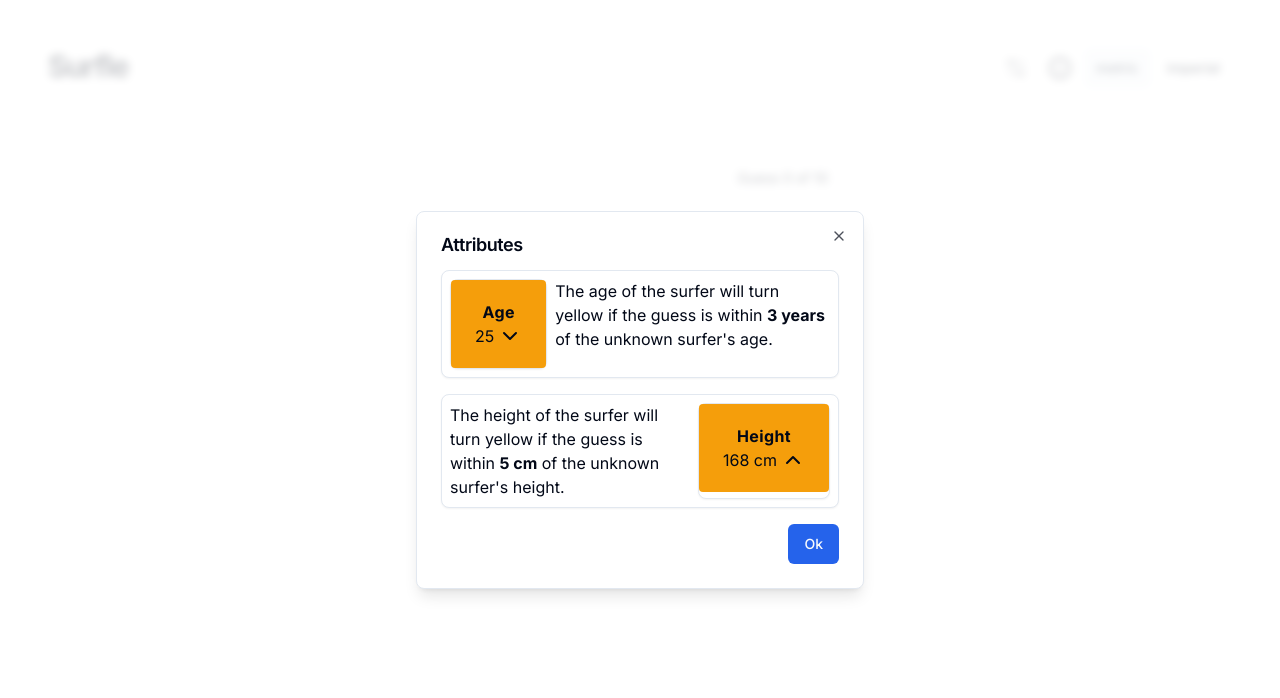
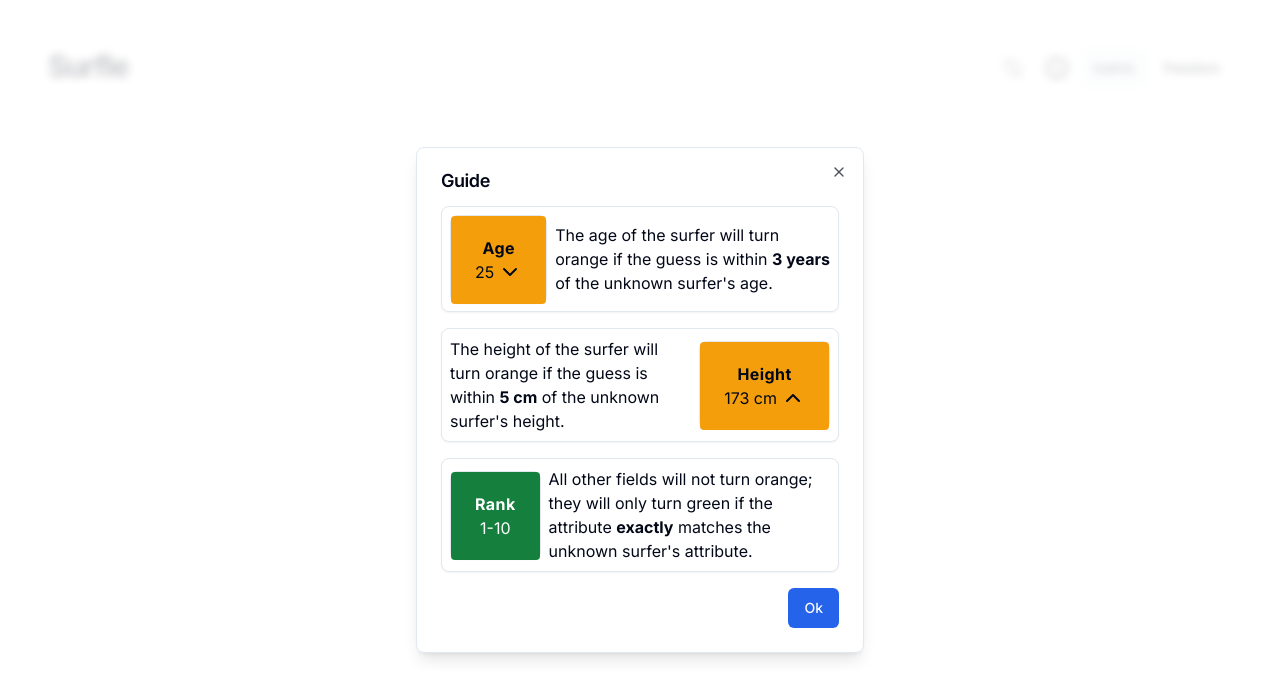
Before and after one commit to djwfdev/surfle, a Next.js app: page / in a window 1280 px wide. Both pictures are taken after a click on the button 1060 px from the left and 68 px from the top of the page. Shown: the top 698 px of the page. Built offline with nearby package versions, Linux system fonts and the light colour scheme.

Commit message:
So so close to finished!

```diff
--- a/components/guess/GuessItemStatCard.tsx
+++ b/components/guess/GuessItemStatCard.tsx
@@ -26,27 +26,28 @@ export const GuessItemStatCard = ({ label, value, correctValue }: GuessItemStatC
     }
 
     const checkNumber = (number: number, correctValue: number): [string, ReactElement] => {
-        const amber = Math.abs(number - correctValue) <= (isHeight(number) ? 5 : 3) ? 'bg-amber-500' : ''
+        const notCorrectColour = Math.abs(number - correctValue) <= (isHeight(number) ? 5 : 3) ? 'bg-amber-500' : 'bg-gray-100'
         const icon = number === correctValue ? <></> : number > correctValue ? <ChevronDown /> : <ChevronUp />
 
-        return [number === correctValue ? 'bg-green-700 text-white' : amber, icon || <></>]
+        return [number === correctValue ? 'bg-green-700 text-white' : notCorrectColour, icon || <></>]
     }
 
     const checkString = (text: string, correctText: string): string => {
-        return text === correctText ? 'bg-green-700 text-white' : ''
+        return text === correctText ? 'bg-green-700 text-white' : 'bg-gray-100'
     }
 
+    // concise if-else block
     const [cardClassName, icon] = typeof value === 'number'
         ? checkNumber(Number(value), Number(correctValue))
         : (isCountry(value) && isCountry(correctValue)) ? [checkString(value.code, correctValue.code), null]
             : [checkString(String(value), String(correctValue)), null]
 
     return (
-        <Card>
-            <CardContent className={`h-22 w-max flex flex-col items-center justify-center py-[9.75px] rounded ${cardClassName}`}>
+        <Card className='drop-shadow-sm'>
+            <CardContent className={`h-22 flex flex-col items-center justify-center py-[9.75px] rounded ${cardClassName}`}>
                 <p className='tracking-wide font-bold'>{label}</p>
                 <div className='flex flex-row gap-1'>
-                    {formattedValue(value)}
+                    <p>{formattedValue(value)}</p>
                     {icon}
                 </div>
             </CardContent>
--- a/components/guess/GuessItems.tsx
+++ b/components/guess/GuessItems.tsx
@@ -1,7 +1,7 @@
-import { Athlete } from '@/constants/searchConstants'
 import React from 'react'
 import { Avatar, AvatarFallback, AvatarImage } from '../ui/avatar'
 import { GuessItemStatCard } from './GuessItemStatCard'
+import { Athlete } from '@/constants/searchConstants'
 
 interface GuessProps {
     athletes: Athlete[]
@@ -22,12 +22,12 @@ export const GuessItems = ({ athletes, correctAthlete }: GuessProps): JSX.Elemen
                             <p className='tracking-wide'>{athlete.name}</p>
                         </div>
                         <div className='flex flex-col justify-center items-center gap-2 mt-4'>
-                            <div className='flex flex-row justify-center items-center gap-3'>
+                            <div className='flex flex-row justify-stretch items-center gap-3'>
                                 <GuessItemStatCard label='Age' value={athlete.age} correctValue={correctAthlete.age} />
                                 <GuessItemStatCard label='Height' value={athlete.height} correctValue={correctAthlete.height} />
                                 <GuessItemStatCard label='Stance' value={athlete.stance} correctValue={correctAthlete.stance} />
                             </div>
-                            <div className='flex flex-row justify-center items-center gap-3'>
+                            <div className='flex flex-row justify-stretch items-center gap-3'>
                                 <GuessItemStatCard label='Gender' value={athlete.gender} correctValue={correctAthlete.gender} />
                                 <GuessItemStatCard label='Rank' value={athlete.rank} correctValue={correctAthlete.rank} />
                                 <GuessItemStatCard label='Country' value={athlete.country} correctValue={correctAthlete.country} />
--- a/components/navbar/InfoDialog.tsx
+++ b/components/navbar/InfoDialog.tsx
@@ -1,11 +1,40 @@
-import React from 'react'
+import React, { ReactElement } from 'react'
 import { Info } from 'lucide-react'
 import { Button } from '../ui/button'
 import { Dialog, DialogContent, DialogFooter, DialogHeader, DialogTitle, DialogTrigger } from '@/components/ui/dialog'
-import { Card, CardContent, CardDescription, CardFooter, CardHeader, CardTitle } from '../ui/card'
+import { Card, CardContent } from '../ui/card'
 import { ChevronDown, ChevronUp } from 'lucide-react'
 import { useSettings } from '@/context/SettingsContext'
 import { getImperialHeight } from '@/services/searchService'
+
+interface InfoCardProps {
+    title: string
+    description: ReactElement
+    value: string | number
+    icon?: ReactElement
+    textAlignLeft?: boolean
+    isGreen?: boolean
+}
+
+const InfoCard = ({ title, description, value, icon, textAlignLeft, isGreen }: InfoCardProps) => {
+    return (
+        <Card>
+            <CardContent className='flex flex-row justify-start p-2 gap-2 items-center'>
+                {textAlignLeft && <div>{description}</div>}
+                <Card className='h-22'>
+                    <CardContent className={`h-22 w-max flex flex-col items-center justify-center py-[9.75px] rounded ${isGreen ? 'bg-green-700 text-white' : 'bg-amber-500'}`}>
+                        <p className='tracking-wide font-bold'>{title}</p>
+                        <div className='flex flex-row gap-1'>
+                            <p>{value}</p>
+                            {icon}
+                        </div>
+                    </CardContent>
+                </Card>
+                {!textAlignLeft && <div>{description}</div>}
+            </CardContent>
+        </Card>
+    )
+}
 
 export const InfoDialog = (): JSX.Element => {
     const { isMetric } = useSettings()
@@ -19,42 +48,27 @@ export const InfoDialog = (): JSX.Element => {
             </DialogTrigger>
             <DialogContent>
                 <DialogHeader>
-                    <DialogTitle>Attributes</DialogTitle>
+                    <DialogTitle>Guide</DialogTitle>
                 </DialogHeader>
-                <Card>
-                    <CardContent className='flex flex-row justify-start p-2 gap-2'>
-                        <Card>
-                            <CardContent className='h-22 flex flex-col items-center justify-center py-[9.75px] rounded bg-amber-500'>
-                                <p className='tracking-wide font-bold'>Age</p>
-                                <div className='flex flex-row gap-1'>
-                                    <p>25</p>
-                                    <ChevronDown />
-                                </div>
-                            </CardContent>
-                        </Card>
-                        <div>
-                            The age of the surfer will turn yellow if the guess is
-                            within <b>3 years</b> of the unknown surfer's age.
-                        </div>
-                    </CardContent>
-                </Card>
-                <Card>
-                    <CardContent className='flex flex-row justify-start p-2 gap-2'>
-                        <div>
-                            The height of the surfer will turn yellow if the guess is
-                            within <b>{isMetric ? '5 cm' : '2 inches'}</b> of the unknown surfer's height.
-                        </div>
-                        <Card>
-                            <CardContent className='h-22 w-max flex flex-col items-center justify-center py-[9.75px] rounded bg-amber-500'>
-                                <p className='tracking-wide font-bold'>Height</p>
-                                <div className='flex flex-row gap-1'>
-                                    <p>{isMetric ? '168 cm' : getImperialHeight(168)}</p>
-                                    <ChevronUp />
-                                </div>
-                            </CardContent>
-                        </Card>
-                    </CardContent>
-                </Card>
+                <InfoCard
+                    title='Age'
+                    description={<>The age of the surfer will turn orange if the guess is within <b>3 years</b> of the unknown surfer's age.</>}
+                    value={25}
+                    icon={<ChevronDown />}
+                />
+                <InfoCard
+                    title='Height'
+                    description={<>The height of the surfer will turn orange if the guess is within <b>{isMetric ? '5 cm' : '2 inches'}</b> of the unknown surfer's height.</>}
+                    value={isMetric ? '173 cm' : getImperialHeight(173)}
+                    icon={<ChevronUp />}
+                    textAlignLeft
+                />
+                <InfoCard
+                    title='Rank'
+                    description={<>All other fields will not turn orange; they will only turn green if the attribute <b>exactly</b> matches the unknown surfer's attribute.</>}
+                    value='1-10'
+                    isGreen
+                />
                 <DialogFooter>
                     <DialogTrigger asChild>
                         <Button>Ok</Button>
--- a/components/navbar/SettingsDialog.tsx
+++ b/components/navbar/SettingsDialog.tsx
@@ -19,7 +19,7 @@ export const SettingsDialog = (): JSX.Element => {
                 <Card>
                     <CardHeader className='flex flex-row gap-2 justify-center items-center'>
                         <AlertTriangle className='h-6 w-6' />
-                        Work in progress
+                        {/* TODO: Add settings? */}
                     </CardHeader>
                 </Card>
                 <DialogFooter>
--- a/components/navbar/UnitsToggle.tsx
+++ b/components/navbar/UnitsToggle.tsx
@@ -1,14 +1,14 @@
 import React from 'react'
 import { Toggle } from '../ui/toggle'
-import { useSettings } from '@/context/SettingsContext';
+import { useSettings } from '@/context/SettingsContext'
 
 export const UnitsToggle = (): JSX.Element => {
-    const { isMetric, toggleUnits } = useSettings();
+    const { isMetric, toggleUnits } = useSettings()
 
     return (
         <div className='flex flex-row gap-1'>
             <Toggle
-                aria-label='Toggle italic'
+                aria-label='Metric'
                 pressed={isMetric}
                 onPressedChange={() => toggleUnits()}
             >
@@ -19,7 +19,7 @@ export const UnitsToggle = (): JSX.Element => {
                 pressed={!isMetric}
                 onPressedChange={() => toggleUnits()}
             >
-                imperial
+                freedom
             </Toggle>
         </div>
     )
--- a/components/search/Search.tsx
+++ b/components/search/Search.tsx
@@ -1,16 +1,17 @@
-import React, { useState, useLayoutEffect, useEffect, useCallback, use } from 'react'
+import React, { useState, useLayoutEffect, useEffect } from 'react'
 import { Input } from '../ui/input'
 import { SearchResults } from './SearchResults'
-import { Athlete } from '@/constants/searchConstants'
-import { checkGuess, getFilteredData, getRandomAthlete } from '@/services/searchService'
+import { Athlete, MAX_GUESSES } from '@/constants/searchConstants'
+import { getFilteredData, getRandomAthlete, processAthletes } from '@/services/searchService'
 import { GuessItems } from '../guess/GuessItems'
-import { useAthletePreprocessing } from '@/hooks/useAthleteProcessing'
+import { Button } from '../ui/button'
+import { Card, CardContent } from '../ui/card'
 import ConfettiExplosion from 'react-confetti-explosion'
-import { Button } from '../ui/button'
 
 export const Search = (): JSX.Element => {
     const [correctAthlete, setCorrectAthlete] = useState({} as Athlete)
     const [hasUserWon, setHasUserWon] = useState(false)
+    const [hasUserLost, setHasUserLost] = useState(false)
     const [nameValue, setNameValue] = useState('')
     const [allGuesses, setAllGuesses] = useState<Athlete[]>([])
     const [processedGuesses, setProcessedGuesses] = useState<Athlete[]>([])
@@ -21,12 +22,14 @@ export const Search = (): JSX.Element => {
 
     const onSearch = (athlete: Athlete) => {
         setNameValue('')
-        setAllGuesses(prevGuesses => [athlete, ...prevGuesses])
-        setHasUserWon(checkGuess(athlete, correctAthlete))
+        setAllGuesses((prevGuesses) => [athlete, ...prevGuesses])
+        setHasUserWon(athlete.name == correctAthlete.name)
+        setHasUserLost(allGuesses.length + 1 >= MAX_GUESSES)
     }
 
     const restartGame = () => {
         setHasUserWon(false)
+        setHasUserLost(false)
         setNameValue('')
         setAllGuesses([])
         setProcessedGuesses([])
@@ -38,41 +41,74 @@ export const Search = (): JSX.Element => {
     }, [])
 
     useEffect(() => {
-        setProcessedGuesses(useAthletePreprocessing(allGuesses))
-        console.table(correctAthlete)
+        setProcessedGuesses(processAthletes(allGuesses))
     }, [allGuesses])
 
     return (
-        <div className='flex items-center justify-center'>
-            {hasUserWon ? (
-                <>
+        <div className='flex flex-col items-center justify-center gap-2'>
+            {hasUserWon && (
+                <Card className='w-7/12'>
+                    <CardContent className='flex flex-col items-center gap-2 p-6'>
+                        <h3 className='scroll-m-20 text-2xl font-semibold tracking-tight text-green-800'>You won!</h3>
+                        <img className='mb-2' src='img/trophy.gif'></img>
                         <ConfettiExplosion
                             force={0.7}
                             duration={3000}
                             particleCount={200}
-                        width={window.innerWidth / 1.2}
+                            width={window.innerWidth / 1.1}
                         />
-                    <h1>You won!</h1>
+                        <p className='tracking-wide'>
+                            It was <a className='text-blue-600 hover:text-blue-800 font-semibold underline' href={correctAthlete.url} target='_blank'>
+                                {correctAthlete.name}
+                            </a>
+                        </p>
+                        <div className='flex gap-4 mt-6'>
+                            {/* TODO: Add custom games? */}
+                            {/* <Button variant='outline' onClick={restartGame}>Custom Game</Button> */}
                             <Button onClick={restartGame}>Play Again</Button>
-                </>
-            ) : (
+                        </div>
+                    </CardContent>
+                </Card>
+            )}
+            {hasUserLost && (
+                <Card className='w-7/12'>
+                    <CardContent className='flex flex-col items-center gap-2 p-6'>
+                        <h3 className='scroll-m-20 text-2xl font-semibold tracking-tight text-red-900'>You lost :/</h3>
+                        <p className='tracking-wide py-4'>
+                            It was <a className='text-blue-600 hover:text-blue-800 font-semibold underline' href={correctAthlete.url} target='_blank'>
+                                {correctAthlete.name}
+                            </a>
+                        </p>
+                        <div className='flex gap-4 mt-2'>
+                            {/* TODO: Add custom games? */}
+                            {/* <Button variant='outline' onClick={restartGame}>Custom Game</Button> */}
+                            <Button onClick={restartGame}>Play Again</Button>
+                        </div>
+                    </CardContent>
+                </Card>
+            )}
+            {!hasUserWon && !hasUserLost && (
                 <div className='w-112 flex flex-col gap-2 justify-center p-8 m-auto relative'>
-                    <div className='flex justify-end mb-2 mr-1 text-sm'>
-                        {'Guess ' + allGuesses.length + ' of 10'}
+                    <div className='flex justify-between mb-2 mr-1 text-sm'>
+                        <p className='font-semibold'>{allGuesses.length + 1 == MAX_GUESSES && 'Last guess!'}</p>
+                        <p>{`Guess ${allGuesses.length + 1} of ${MAX_GUESSES}`}</p>
                     </div>
                     <div>
-                        <Input
-                            type='text'
-                            placeholder="Search for an athlete ..."
-                            value={nameValue}
-                            onChange={onChange}
-                        />
+                        <Input type='text' placeholder='Search for an athlete ...' value={nameValue} onChange={onChange} />
                         <SearchResults onPress={onSearch} athletes={getFilteredData(nameValue)} />
                     </div>
-                    {allGuesses?.length != 0 ? (
-                        <GuessItems athletes={processedGuesses} correctAthlete={correctAthlete} />
-                    ) : <></>}
+                    {allGuesses?.length != 0 ? <GuessItems athletes={processedGuesses} correctAthlete={correctAthlete} /> : <></>}
                 </div>
+            )}
+            {allGuesses.length == 0 && (
+                <Card className='w-96'>
+                    <CardContent className='flex flex-col items-center gap-4 p-6 text-center'>
+                        <p className='tracking-wide font-semibold'>Welcome to Surfle!</p>
+                        <p className='tracking-wide'> The surfing themed wordle game.</p>
+                        <p className='tracking-wide'>As you make guesses, you will discover hints that should lead you to the correct surfer.
+                        Make your initial prediction using the search box above. Best of luck :)</p>
+                    </CardContent>
+                </Card>
             )}
         </div>
     )
--- a/constants/searchConstants.ts
+++ b/constants/searchConstants.ts
@@ -19,3 +19,5 @@ export interface Country {
 export interface RankRange {
     (rank: number): string
 }
+
+export const MAX_GUESSES = 7
--- a/hooks/useAthleteProcessing.ts
+++ /dev/null
@@ -1,21 +0,0 @@
-import { Athlete } from '@/constants/searchConstants'
-import { getAgeFromDob, getCountryFromName, getFormattedRankString } from '@/services/searchService'
-
-export function useAthletePreprocessing(athletes: Athlete[]) {
-    const processedAthletes = athletes.map((athlete) => {
-        return {
-            name: athlete.name,
-            age: getAgeFromDob(athlete.dob),
-            country: getCountryFromName(String(athlete.country)),
-            rank: getFormattedRankString(Number(athlete.rank)),
-            stance: athlete.stance,
-            height: athlete.height,
-            gender: athlete.gender,
-            img: athlete.img,
-            dob: athlete.dob,
-            url: athlete.url
-        }
-    })
-
-    return processedAthletes
-}
--- a/lib/utils.ts
+++ b/lib/utils.ts
@@ -1,6 +1,6 @@
-import { type ClassValue, clsx } from "clsx"
-import { twMerge } from "tailwind-merge"
+import { type ClassValue, clsx } from 'clsx'
+import { twMerge } from 'tailwind-merge'
 
 export function cn(...inputs: ClassValue[]) {
-  return twMerge(clsx(inputs))
+    return twMerge(clsx(inputs))
 }
--- a/services/searchService.ts
+++ b/services/searchService.ts
@@ -1,4 +1,3 @@
-import { useAthletePreprocessing } from '@/hooks/useAthleteProcessing'
 import { Athlete, Country, RankRange } from '../constants/searchConstants'
 import moment from 'moment'
 
@@ -9,15 +8,7 @@ const countryCodes = require('@/public/data/country_codes.json')
 const allAthletes = [...mctAthletes, ...wctAthletes]
 
 export const getRandomAthlete = () => {
-    return useAthletePreprocessing([allAthletes[Math.floor(Math.random() * allAthletes.length)]])[0]
-}
-
-export const checkGuess = (athlete: Athlete, correctAthlete: Athlete) => {
-    if (athlete.name == correctAthlete.name) {
-        console.log('You won!')
-        return true
-    }
-    return false
+    return processAthletes([allAthletes[Math.floor(Math.random() * allAthletes.length)]])[0]
 }
 
 export const getFilteredData = (nameValue: string) => {
@@ -36,7 +27,7 @@ export const getCountryFromName = (countryName: string) => {
 }
 
 export const getAgeFromDob = (dob: string) => {
-    return moment().diff(moment(dob, 'DD/MM/YYYY'), 'years');
+    return moment().diff(moment(dob, 'DD/MM/YYYY'), 'years')
 }
 
 export const getImperialHeight = (height: number) => {
@@ -57,7 +48,26 @@ export const getFormattedRankString: RankRange = (rank) => {
         return '21-34'
     else
         return '-'
-};
+}
+
+export const processAthletes = (athletes: Athlete[]) => {
+    const processedAthletes = athletes.map((athlete) => {
+        return {
+            name: athlete.name,
+            age: getAgeFromDob(athlete.dob),
+            country: getCountryFromName(String(athlete.country)),
+            rank: getFormattedRankString(Number(athlete.rank)),
+            stance: athlete.stance,
+            height: athlete.height,
+            gender: athlete.gender,
+            img: athlete.img,
+            dob: athlete.dob,
+            url: athlete.url
+        }
+    })
+
+    return processedAthletes
+}
 
 export const isCountry = (value: any): value is Country => {
     return typeof value === 'object' && value !== null && 'code' in value && 'name' in value
```
Also changed, not shown: public/img/howto.png (added), public/img/trophy.gif (added). Lines whose indentation alone changed are shown as unchanged.
